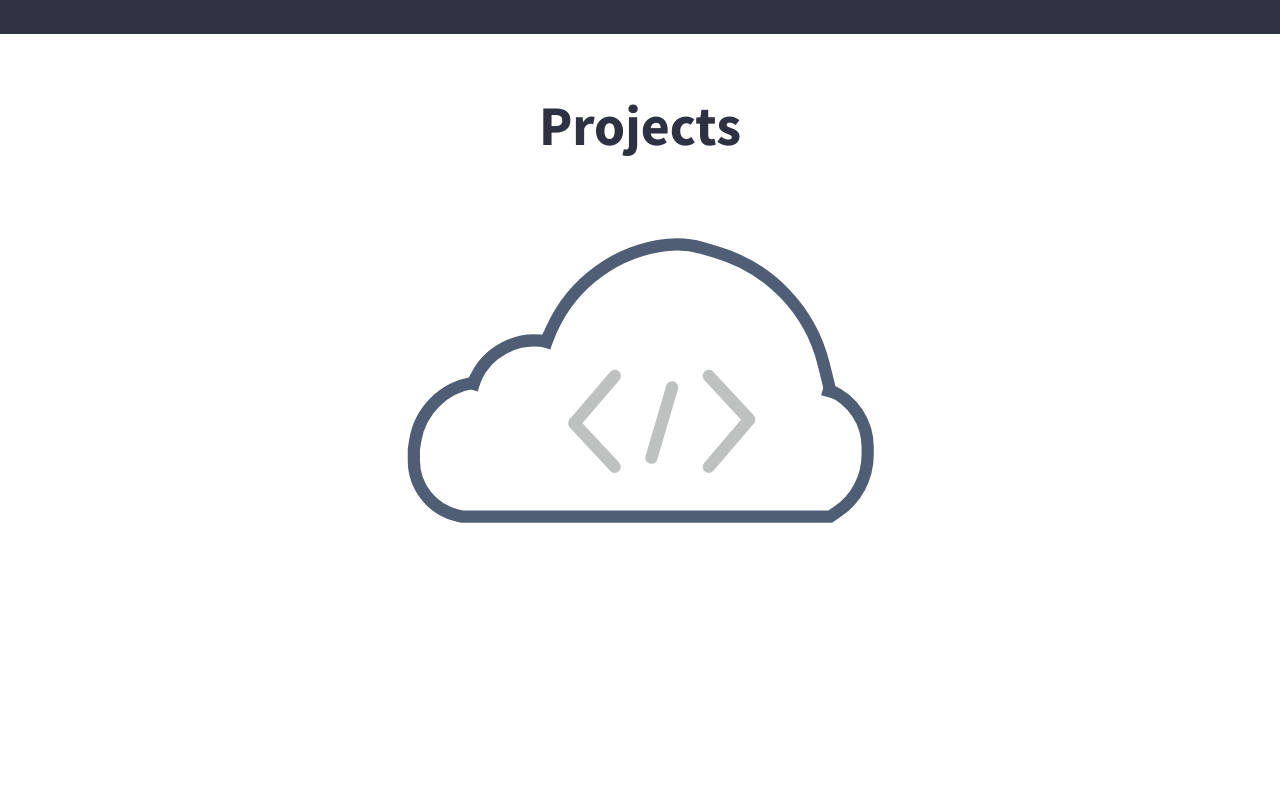
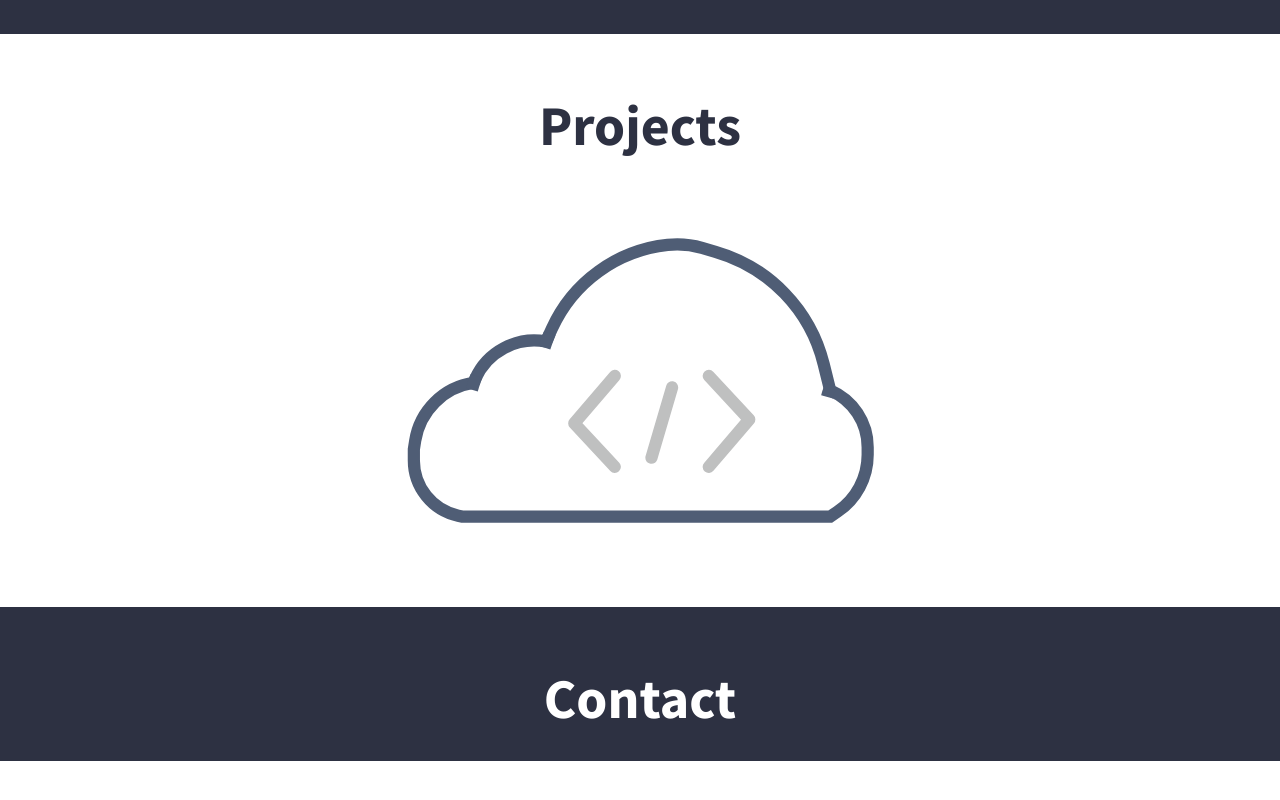
Before and after one commit to granitdula/personal-website, a React (Create React App) app: page / in a window 1280 px wide. Shown: the part 4376-5176 px from the top of the page. Built offline with nearby package versions, Linux system fonts and the light colour scheme.

Commit message:
Added skeleton for contact section

```diff
--- a/src/App.css
+++ b/src/App.css
@@ -28,7 +28,6 @@ section.content .projects {
 section.content .contact {
   display: block;
   width: 100%;
-  height: 95vh;
 }
 
 footer {
--- a/src/App.js
+++ b/src/App.js
@@ -4,6 +4,7 @@ import Home from './components/sections/home/Home';
 import About from './components/sections/about/About';
 import Timeline from './components/sections/timeline/Timeline';
 import Projects from './components/sections/projects/Projects';
+import Contact from './components/sections/contact/Contact';
 
 function App() {
   return (
@@ -14,7 +15,7 @@ function App() {
         <section className='about'><About/></section>
         <section className='timeline'><Timeline/></section>
         <section className='projects'><Projects/></section>
-        <section className='contact'></section>
+        <section className='contact'><Contact/></section>
       </section>
       <footer></footer>
     </div>
--- /dev/null
+++ b/src/components/sections/contact/Contact.css
@@ -0,0 +1,26 @@
+.contact-container {
+  width: 100%;
+  height: 100%;
+  background-color: #2d3142;
+  margin-top: 10em;
+}
+
+.contact-container h1 {
+  color: white;
+  font-family: 'Source Sans Pro', sans-serif;
+  font-size: 42pt;
+  text-align: center;
+  padding: 1em 0 0.5em 0;
+}
+
+@media only screen and (min-width: 160em) {
+  .contact-container h1 {
+    margin-top: 5em;
+  }
+}
+
+@media only screen and (max-width: 63em) {
+  .contact-container h1 {
+    margin-top: 0em;
+  }
+}
--- /dev/null
+++ b/src/components/sections/contact/Contact.js
@@ -0,0 +1,12 @@
+import React from 'react';
+import './Contact.css';
+
+const Contact = () => {
+  return (
+    <div className='contact-container'>
+      <h1>Contact</h1>
+    </div>
+  );
+}
+
+export default Contact
```
